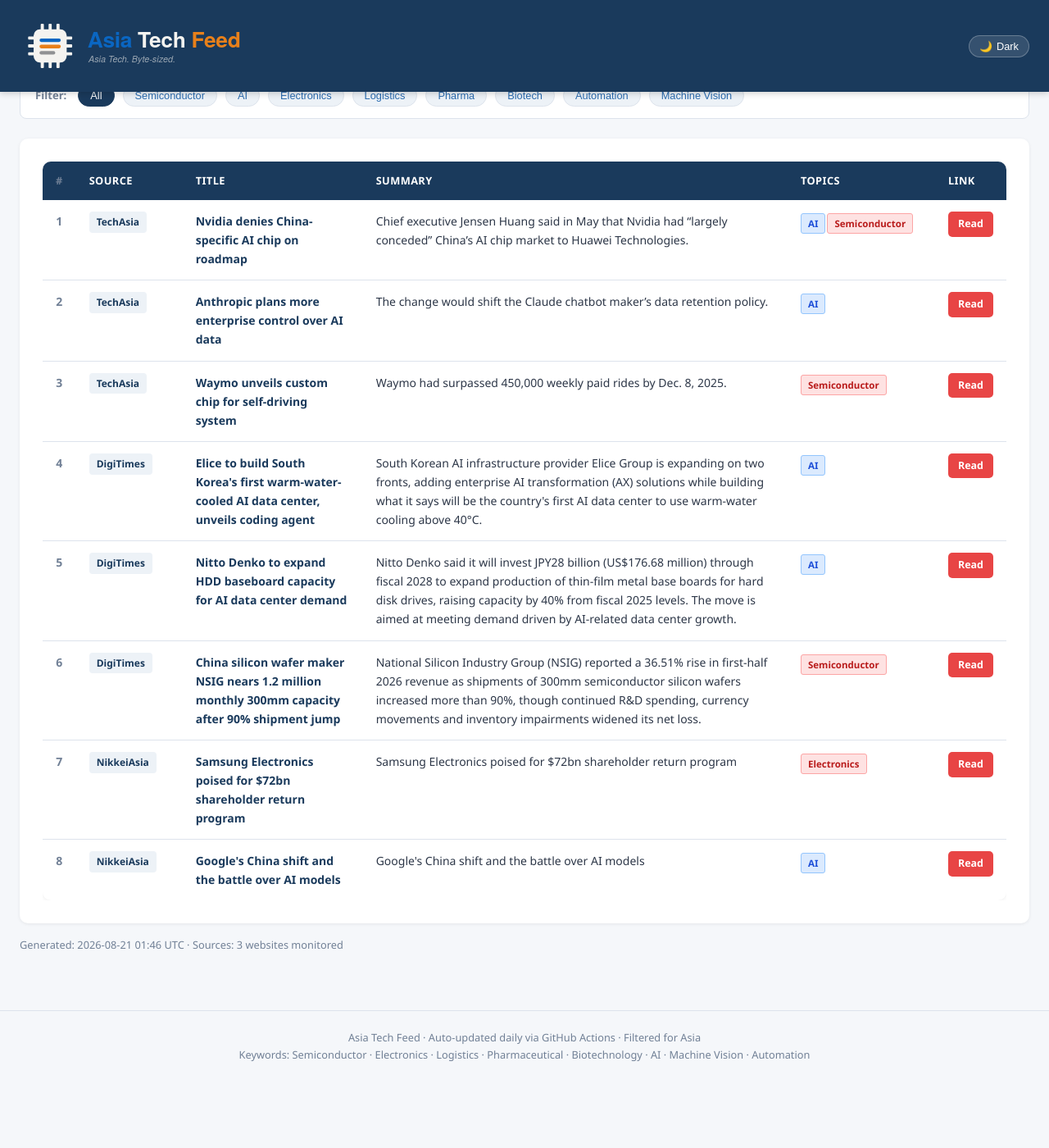
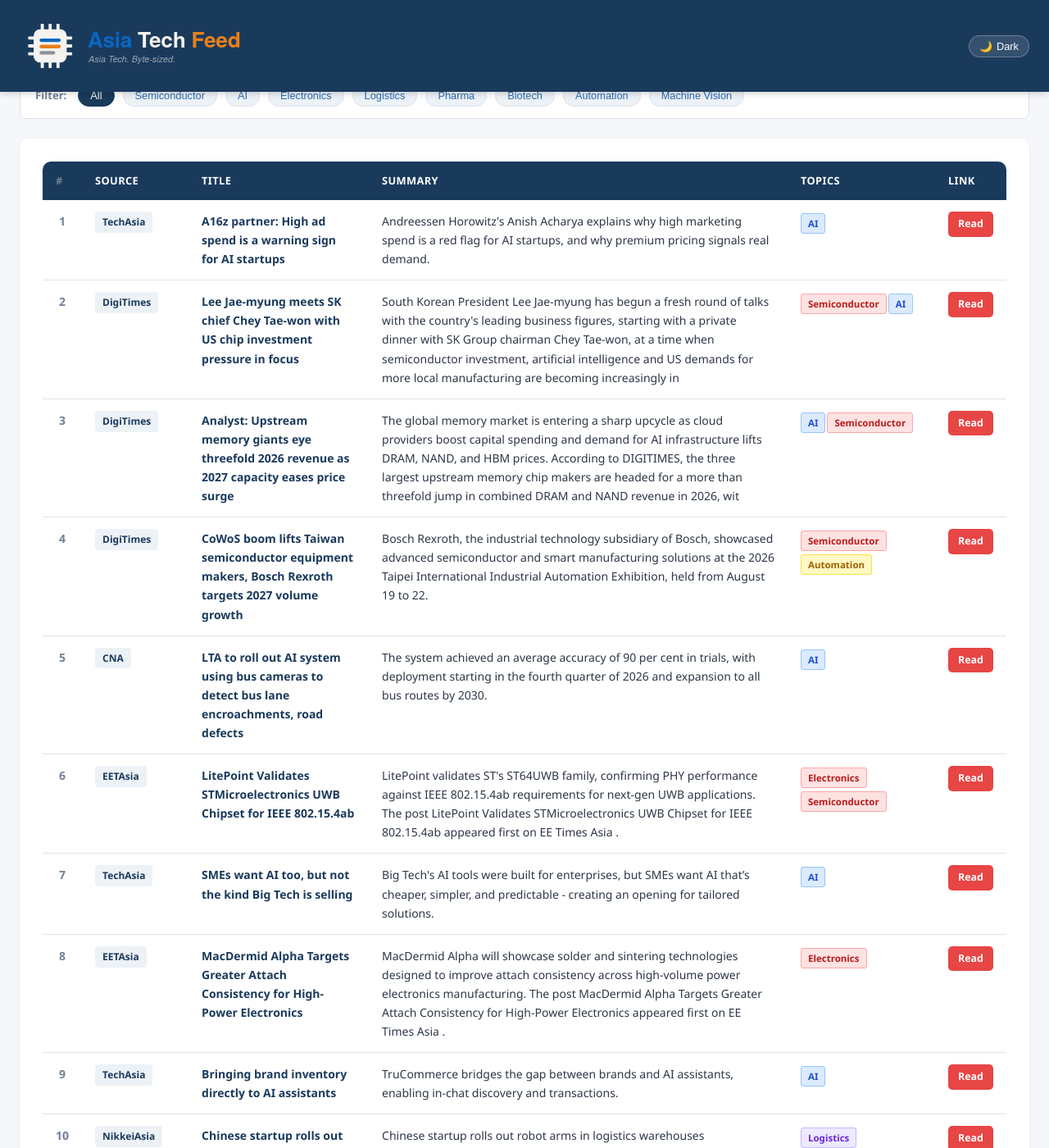
Before and after one commit to asiatechfeed/Asia-Tech-Feed, a Jekyll site: the page built from _posts/2026-08-21-asia-tech-news-digest.md, in a window 1280 px wide and 1400 px high, scrolled down 633 px. Shown: the whole window at 82% size. Built offline with Jekyll 4.4.1, drawn with Linux system fonts in a browser that asks for light colours; a script that is not in the unit is left out; before the commit the page ends 1952 px from its top, so only the background shows below that; some of the changed text lies outside the part shown.

Commit message:
📰 News digest 2026-08-21 (10 articles)

```diff
--- a/_posts/2026-08-21-asia-tech-news-digest.md
+++ b/_posts/2026-08-21-asia-tech-news-digest.md
@@ -1,15 +1,15 @@
 ---
 layout: post
 title: "Asia Tech News Digest - August 21, 2026"
-date: 2026-08-21 09:46:21 +0800
-articles_count: 8
-sources_count: 3
-sources: ["DigiTimes", "NikkeiAsia", "TechAsia"]
+date: 2026-08-21 16:00:54 +0800
+articles_count: 10
+sources_count: 5
+sources: ["CNA", "DigiTimes", "EETAsia", "NikkeiAsia", "TechAsia"]
 csv_file: /assets/data/news-2026-08-21.tsv
-featured_title: "Nvidia denies China-specific AI chip on roadmap"
-featured_url: "https://www.techinasia.com/nvidia-releases-free-ai-model-singlegpu-computers"
+featured_title: "A16z partner: High ad spend is a warning sign for AI startups"
+featured_url: "https://www.techinasia.com/high-ad-spend-is-a-warning-sign-for-ai-startups"
 featured_source: "TechAsia"
-featured_summary: "Chief executive Jensen Huang said in May that Nvidia had \u201clargely conceded\u201d China\u2019s AI chip market to Huawei Technologies."
+featured_summary: "Andreessen Horowitz's Anish Acharya explains why high marketing spend is a red flag for AI startups, and why premium pricing signals real demand."
 featured_image: ""
 ---
 
@@ -28,66 +28,82 @@ featured_image: ""
 <tr>
   <td class="col-num">1</td>
   <td class="col-source"><span class="source-badge">TechAsia</span></td>
-  <td class="col-title"><span class="article-title">Nvidia denies China-specific AI chip on roadmap</span></td>
-  <td class="col-summary">Chief executive Jensen Huang said in May that Nvidia had “largely conceded” China’s AI chip market to Huawei Technologies.</td>
-  <td class="col-tags"><span class="tag ai">AI</span><span class="tag semi">Semiconductor</span></td>
-  <td class="col-link"><a class="btn-link" href="https://www.techinasia.com/nvidia-releases-free-ai-model-singlegpu-computers" target="_blank" rel="noopener">Read</a></td>
+  <td class="col-title"><span class="article-title">A16z partner: High ad spend is a warning sign for AI startups</span></td>
+  <td class="col-summary">Andreessen Horowitz's Anish Acharya explains why high marketing spend is a red flag for AI startups, and why premium pricing signals real demand.</td>
+  <td class="col-tags"><span class="tag ai">AI</span></td>
+  <td class="col-link"><a class="btn-link" href="https://www.techinasia.com/high-ad-spend-is-a-warning-sign-for-ai-startups" target="_blank" rel="noopener">Read</a></td>
 </tr>
 <tr>
   <td class="col-num">2</td>
-  <td class="col-source"><span class="source-badge">TechAsia</span></td>
-  <td class="col-title"><span class="article-title">Anthropic plans more enterprise control over AI data</span></td>
-  <td class="col-summary">The change would shift the Claude chatbot maker’s data retention policy.</td>
-  <td class="col-tags"><span class="tag ai">AI</span></td>
-  <td class="col-link"><a class="btn-link" href="https://www.techinasia.com/anthropic-launches-claude-opus-5-ai-model" target="_blank" rel="noopener">Read</a></td>
+  <td class="col-source"><span class="source-badge">DigiTimes</span></td>
+  <td class="col-title"><span class="article-title">Lee Jae-myung meets SK chief Chey Tae-won with US chip investment pressure in focus</span></td>
+  <td class="col-summary">South Korean President Lee Jae-myung has begun a fresh round of talks with the country's leading business figures, starting with a private dinner with SK Group chairman Chey Tae-won, at a time when semiconductor investment, artificial intelligence and US demands for more local manufacturing are becoming increasingly in</td>
+  <td class="col-tags"><span class="tag semi">Semiconductor</span><span class="tag ai">AI</span></td>
+  <td class="col-link"><a class="btn-link" href="https://www.digitimes.com/news/a20260821VL212/investment-chairman-production-samsung-business.html" target="_blank" rel="noopener">Read</a></td>
 </tr>
 <tr>
   <td class="col-num">3</td>
-  <td class="col-source"><span class="source-badge">TechAsia</span></td>
-  <td class="col-title"><span class="article-title">Waymo unveils custom chip for self-driving system</span></td>
-  <td class="col-summary">Waymo had surpassed 450,000 weekly paid rides by Dec. 8, 2025.</td>
-  <td class="col-tags"><span class="tag semi">Semiconductor</span></td>
-  <td class="col-link"><a class="btn-link" href="https://www.techinasia.com/waymo-rebrands-zeekr-rt-robotaxi-over-low-us-name-recognition" target="_blank" rel="noopener">Read</a></td>
+  <td class="col-source"><span class="source-badge">DigiTimes</span></td>
+  <td class="col-title"><span class="article-title">Analyst: Upstream memory giants eye threefold 2026 revenue as 2027 capacity eases price surge</span></td>
+  <td class="col-summary">The global memory market is entering a sharp upcycle as cloud providers boost capital spending and demand for AI infrastructure lifts DRAM, NAND, and HBM prices. According to DIGITIMES, the three largest upstream memory chip makers are headed for a more than threefold jump in combined DRAM and NAND revenue in 2026, wit</td>
+  <td class="col-tags"><span class="tag ai">AI</span><span class="tag semi">Semiconductor</span></td>
+  <td class="col-link"><a class="btn-link" href="https://www.digitimes.com/news/a20260821PD206/2026-2027-revenue-capacity-price.html" target="_blank" rel="noopener">Read</a></td>
 </tr>
 <tr>
   <td class="col-num">4</td>
   <td class="col-source"><span class="source-badge">DigiTimes</span></td>
-  <td class="col-title"><span class="article-title">Elice to build South Korea's first warm-water-cooled AI data center, unveils coding agent</span></td>
-  <td class="col-summary">South Korean AI infrastructure provider Elice Group is expanding on two fronts, adding enterprise AI transformation (AX) solutions while building what it says will be the country's first AI data center to use warm-water cooling above 40°C.</td>
-  <td class="col-tags"><span class="tag ai">AI</span></td>
-  <td class="col-link"><a class="btn-link" href="https://www.digitimes.com/news/a20260820PD227/ai-data-center-cooling-gpu-infrastructure.html" target="_blank" rel="noopener">Read</a></td>
+  <td class="col-title"><span class="article-title">CoWoS boom lifts Taiwan semiconductor equipment makers, Bosch Rexroth targets 2027 volume growth</span></td>
+  <td class="col-summary">Bosch Rexroth, the industrial technology subsidiary of Bosch, showcased advanced semiconductor and smart manufacturing solutions at the 2026 Taipei International Industrial Automation Exhibition, held from August 19 to 22.</td>
+  <td class="col-tags"><span class="tag semi">Semiconductor</span><span class="tag auto">Automation</span></td>
+  <td class="col-link"><a class="btn-link" href="https://www.digitimes.com/news/a20260821PD214/bosch-equipment-taiwan-growth-cowos.html" target="_blank" rel="noopener">Read</a></td>
 </tr>
 <tr>
   <td class="col-num">5</td>
-  <td class="col-source"><span class="source-badge">DigiTimes</span></td>
-  <td class="col-title"><span class="article-title">Nitto Denko to expand HDD baseboard capacity for AI data center demand</span></td>
-  <td class="col-summary">Nitto Denko said it will invest JPY28 billion (US$176.68 million) through fiscal 2028 to expand production of thin-film metal base boards for hard disk drives, raising capacity by 40% from fiscal 2025 levels. The move is aimed at meeting demand driven by AI-related data center growth.</td>
+  <td class="col-source"><span class="source-badge">CNA</span></td>
+  <td class="col-title"><span class="article-title">LTA to roll out AI system using bus cameras to detect bus lane encroachments, road defects</span></td>
+  <td class="col-summary">The system achieved an average accuracy of 90 per cent in trials, with deployment starting in the fourth quarter of 2026 and expansion to all bus routes by 2030.</td>
   <td class="col-tags"><span class="tag ai">AI</span></td>
-  <td class="col-link"><a class="btn-link" href="https://www.digitimes.com/news/a20260820PD226/nitto-denko-hdd-demand-capacity-data-center.html" target="_blank" rel="noopener">Read</a></td>
+  <td class="col-link"><a class="btn-link" href="https://www.channelnewsasia.com/singapore/lta-ai-bus-camera-traffic-violations-road-defects-6332771" target="_blank" rel="noopener">Read</a></td>
 </tr>
 <tr>
   <td class="col-num">6</td>
-  <td class="col-source"><span class="source-badge">DigiTimes</span></td>
-  <td class="col-title"><span class="article-title">China silicon wafer maker NSIG nears 1.2 million monthly 300mm capacity after 90% shipment jump</span></td>
-  <td class="col-summary">National Silicon Industry Group (NSIG) reported a 36.51% rise in first-half 2026 revenue as shipments of 300mm semiconductor silicon wafers increased more than 90%, though continued R&D spending, currency movements and inventory impairments widened its net loss.</td>
-  <td class="col-tags"><span class="tag semi">Semiconductor</span></td>
-  <td class="col-link"><a class="btn-link" href="https://www.digitimes.com/news/a20260820VL212/nsig-300mm-capacity-silicon-wafer-silicon.html" target="_blank" rel="noopener">Read</a></td>
+  <td class="col-source"><span class="source-badge">EETAsia</span></td>
+  <td class="col-title"><span class="article-title">LitePoint Validates STMicroelectronics UWB Chipset for IEEE 802.15.4ab</span></td>
+  <td class="col-summary">LitePoint validates ST's ST64UWB family, confirming PHY performance against IEEE 802.15.4ab requirements for next-gen UWB applications. The post LitePoint Validates STMicroelectronics UWB Chipset for IEEE 802.15.4ab appeared first on EE Times Asia .</td>
+  <td class="col-tags"><span class="tag semi">Electronics</span><span class="tag semi">Semiconductor</span></td>
+  <td class="col-link"><a class="btn-link" href="https://www.eetasia.com/litepoint-validates-stmicroelectronics-uwb-chipset-for-ieee-802-15-4ab/" target="_blank" rel="noopener">Read</a></td>
 </tr>
 <tr>
   <td class="col-num">7</td>
-  <td class="col-source"><span class="source-badge">NikkeiAsia</span></td>
-  <td class="col-title"><span class="article-title">Samsung Electronics poised for $72bn shareholder return program</span></td>
-  <td class="col-summary">Samsung Electronics poised for $72bn shareholder return program</td>
-  <td class="col-tags"><span class="tag semi">Electronics</span></td>
-  <td class="col-link"><a class="btn-link" href="https://asia.nikkei.com/business/tech/semiconductors/samsung-electronics-poised-for-72bn-shareholder-return-program" target="_blank" rel="noopener">Read</a></td>
+  <td class="col-source"><span class="source-badge">TechAsia</span></td>
+  <td class="col-title"><span class="article-title">SMEs want AI too, but not the kind Big Tech is selling</span></td>
+  <td class="col-summary">Big Tech's AI tools were built for enterprises, but SMEs want AI that’s cheaper, simpler, and predictable - creating an opening for tailored solutions.</td>
+  <td class="col-tags"><span class="tag ai">AI</span></td>
+  <td class="col-link"><a class="btn-link" href="https://www.techinasia.com/big-techs-ai-pitch-fails-reach-small-businesses" target="_blank" rel="noopener">Read</a></td>
 </tr>
 <tr>
   <td class="col-num">8</td>
+  <td class="col-source"><span class="source-badge">EETAsia</span></td>
+  <td class="col-title"><span class="article-title">MacDermid Alpha Targets Greater Attach Consistency for High-Power Electronics</span></td>
+  <td class="col-summary">MacDermid Alpha will showcase solder and sintering technologies designed to improve attach consistency across high-volume power electronics manufacturing. The post MacDermid Alpha Targets Greater Attach Consistency for High-Power Electronics appeared first on EE Times Asia .</td>
+  <td class="col-tags"><span class="tag semi">Electronics</span></td>
+  <td class="col-link"><a class="btn-link" href="https://www.eetasia.com/macdermid-alpha-targets-greater-attach-consistency-for-high-power-electronics/" target="_blank" rel="noopener">Read</a></td>
+</tr>
+<tr>
+  <td class="col-num">9</td>
+  <td class="col-source"><span class="source-badge">TechAsia</span></td>
+  <td class="col-title"><span class="article-title">Bringing brand inventory directly to AI assistants</span></td>
+  <td class="col-summary">TruCommerce bridges the gap between brands and AI assistants, enabling in-chat discovery and transactions.</td>
+  <td class="col-tags"><span class="tag ai">AI</span></td>
+  <td class="col-link"><a class="btn-link" href="https://www.techinasia.com/bringing-brand-inventory-ai-assistants" target="_blank" rel="noopener">Read</a></td>
+</tr>
+<tr>
+  <td class="col-num">10</td>
   <td class="col-source"><span class="source-badge">NikkeiAsia</span></td>
-  <td class="col-title"><span class="article-title">Google's China shift and the battle over AI models</span></td>
-  <td class="col-summary">Google's China shift and the battle over AI models</td>
-  <td class="col-tags"><span class="tag ai">AI</span></td>
-  <td class="col-link"><a class="btn-link" href="https://asia.nikkei.com/techasia/google-s-china-shift-and-the-battle-over-ai-models" target="_blank" rel="noopener">Read</a></td>
+  <td class="col-title"><span class="article-title">Chinese startup rolls out robot arms in logistics warehouses</span></td>
+  <td class="col-summary">Chinese startup rolls out robot arms in logistics warehouses</td>
+  <td class="col-tags"><span class="tag logis">Logistics</span><span class="tag auto">Automation</span></td>
+  <td class="col-link"><a class="btn-link" href="https://asia.nikkei.com/business/technology/artificial-intelligence/chinese-startup-rolls-out-robot-arms-in-logistics-warehouses2" target="_blank" rel="noopener">Read</a></td>
 </tr>
 </tbody>
 </table>
```
Also changed, not shown: _data/seen_urls.json (+11 -1 lines), _digest_meta.json (+23 -21 lines), assets/data/news-2026-08-21.tsv (+10 -8 lines), assets/data/search-index.json.
